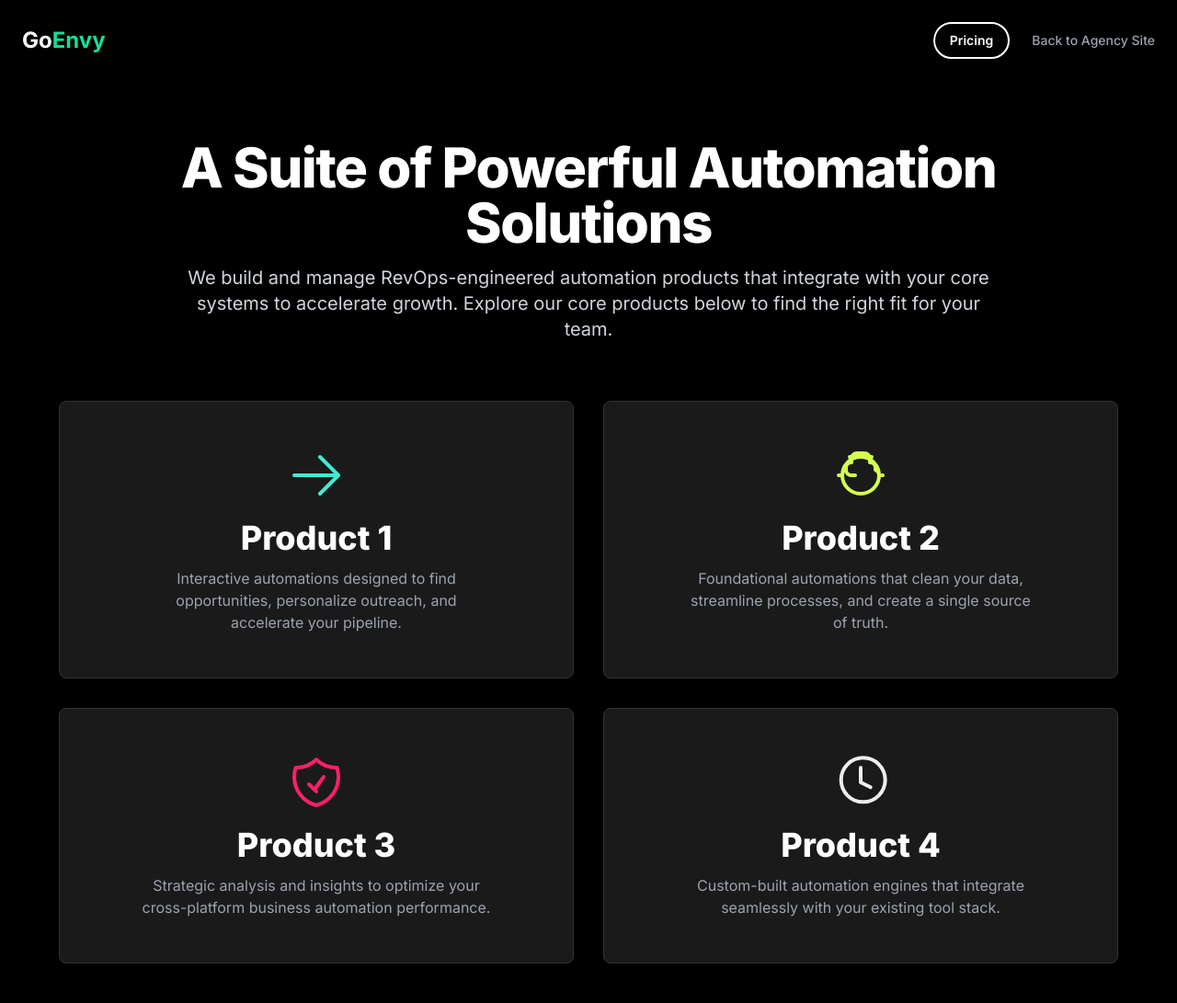
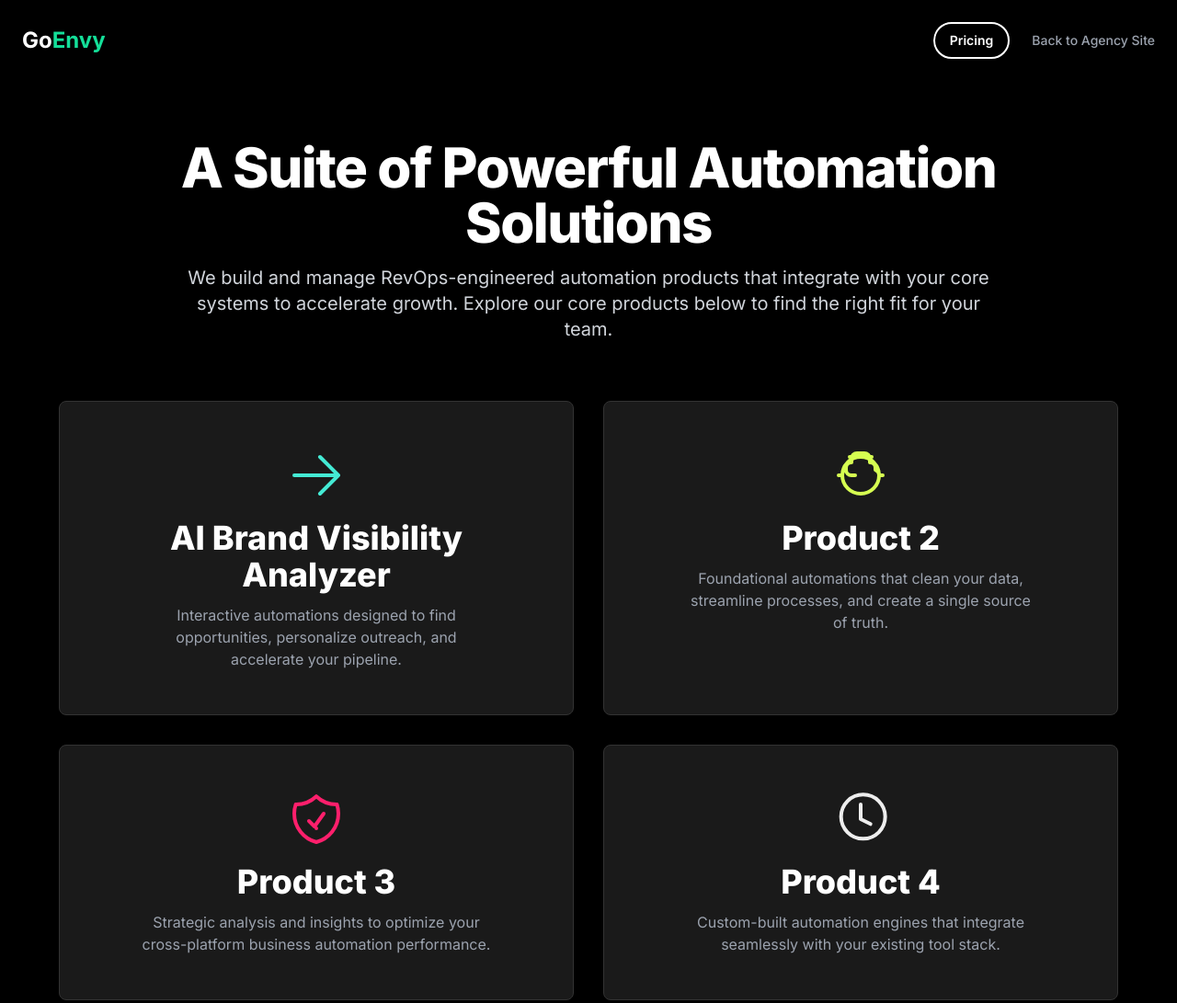
Before and after one commit to idancarm/mjs, a website: page index.html in a window 1280 px wide. Shown: the top 1091 px of the page at 92% size. Drawn offline with nearby package versions, Linux system fonts and the light colour scheme.

Commit message:
updates to index

```diff
--- a/index.html
+++ b/index.html
@@ -34,13 +34,13 @@
         <div class="w-full max-w-6xl">
             <div class="grid grid-cols-1 md:grid-cols-2 gap-8 mb-8">
 
-                <a href="pages/gallery-refactored.html" class="choice-box bg-secondary rounded-lg p-8 md:p-12 flex flex-col text-center items-center group">
+                <a href="brandanalyzer/ai-brand-report" class="choice-box bg-secondary rounded-lg p-8 md:p-12 flex flex-col text-center items-center group">
                     <div class="mb-4">
                         <svg class="h-16 w-16 text-brand-turquoise" xmlns="http://www.w3.org/2000/svg" fill="none" viewBox="0 0 24 24" stroke-width="1.5" stroke="currentColor">
                           <path stroke-linecap="round" stroke-linejoin="round" d="M13.5 4.5L21 12m0 0l-7.5 7.5M21 12H3" />
                         </svg>
                     </div>
-                    <h2 class="text-4xl font-extrabold mb-3">Product 1</h2>
+                    <h2 class="text-4xl font-extrabold mb-3">AI Brand Visibility Analyzer</h2>
                     <p class="text-gray-400 max-w-sm">
                         Interactive automations designed to find opportunities, personalize outreach, and accelerate your pipeline.
                     </p>
```
